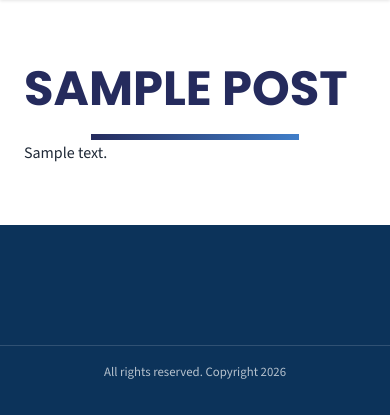
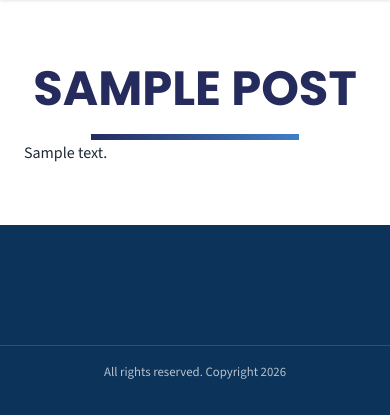
Before and after one commit to mydigitalstride/PA_Works, a WordPress theme: template public_html/wp-content/themes/paworks/page.php in a window 390 px wide. Shown: the part 78-498 px from the top of the page. Run offline with PHP 8.4 and a stand-in for WordPress, Linux system fonts and the light colour scheme; the site name, menu and one post (Sample post) are stand-ins, and other content is empty.

Commit message:
Center-align headers and sub-headers in non-hero sections
- Base h1/h2 text-align changed from left to center
- Hero titles/subheaders explicitly kept left-aligned
- h1::after/h2::after underline now centered via auto margins (replaces the prior mobile-only justify-self hack)
- .pw-whatwedo__subheader centered to match its h2

```diff
--- a/public_html/wp-content/themes/paworks/style.css
+++ b/public_html/wp-content/themes/paworks/style.css
@@ -194,8 +194,8 @@ h1, h2, h3, h4, h5, h6 {
     color: var(--pw-navy);
 }
 
-h1 { font-size: 3rem; text-transform: uppercase; text-align: left; }
-h2 { font-size: 2.25rem; text-transform: uppercase; text-align: left; }
+h1 { font-size: 3rem; text-transform: uppercase; text-align: center; }
+h2 { font-size: 2.25rem; text-transform: uppercase; text-align: center; }
 h3 { font-size: 1.5rem; }
 h4 { font-size: 1.25rem; }
 
@@ -205,19 +205,17 @@ h2::after {
     display: block;
     width: 13rem;
     height: 6px;
+    margin: 16px auto 0;
     background: linear-gradient(to right, var(--pw-navy), var(--pw-light-blue));
-    margin-top: 16px;
 }
 
 .pw-hero__title::after {
     display: none;
 }
 
-@media (max-width: 768px) {
-    h1::after,
-    h2::after {
-        justify-self: center;
-    }
+.pw-hero__title,
+.pw-hero__subheader {
+    text-align: left;
 }
 
 /* ==========================================================================
@@ -1036,6 +1034,7 @@ h2::after {
     letter-spacing: 2px;
     color: rgba(255,255,255,0.8);
     margin-bottom: 8px;
+    text-align: center;
 }
 
 .pw-whatwedo__title {
```
